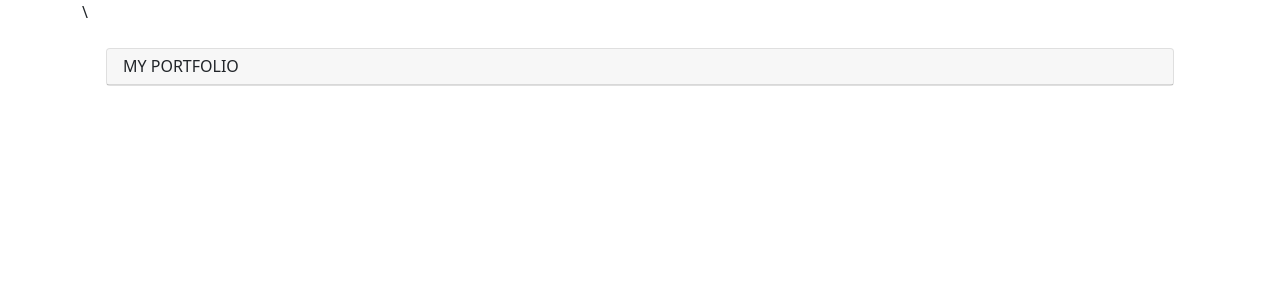
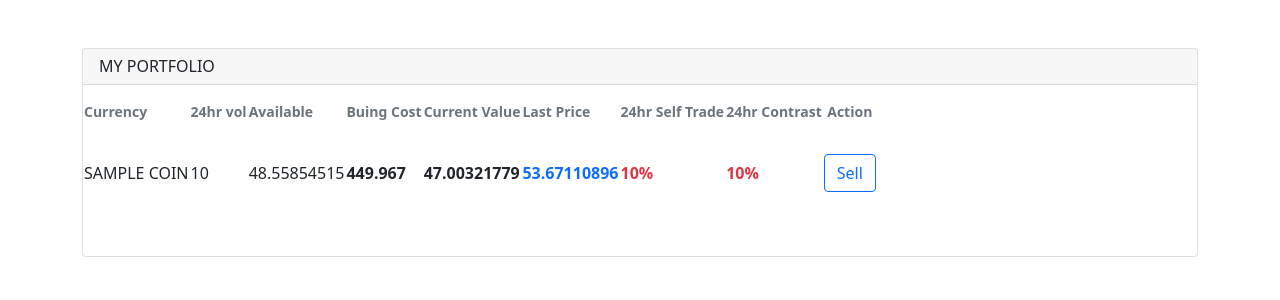
Before and after one commit to shitangdama/dama-server, a Python web app: template templates/index.html in a window 1280 px wide. Shown: the part 40-340 px from the top of the page. Run offline with Jinja, Linux system fonts and the light colour scheme; the template is opened without the code that fills it: most values are stand-ins (such as "Sample title", 1, 10 or a date in 2020).

Commit message:
add_code

```diff
--- a/templates/index.html
+++ b/templates/index.html
@@ -2,14 +2,77 @@
 
 {% set title = "Main" %}
 
-{% block content %}\
-<div class="py-4 px-3 px-md-4">
+{% block content %}
+<div class="mt-5">
   <div class="card mb-3 mb-md-4">
     <div class="card-header">
       <h5 class="h6 text-uppercase font-weight-semi-bold mb-0">My portfolio</h5>
     </div>
 
+    <div class="card-body p-0">
+      <div class="table-responsive datatable">
+        <table class="js-datatable card-table text-nowrap" data-dt-info="#datatableInfo" data-dt-search="#datatableSearch" data-dt-entries="#datatableEntries" data-dt-is-show-paging="true" data-dt-pagination="datatablePagination" data-dt-page-length="6" data-dt-is-responsive="false" data-dt-pagination-classes="pagination justify-content-end font-weight-semi-bold mb-0" data-dt-pagination-items-classes="page-item d-none d-md-block" data-dt-pagination-links-classes="page-link" data-dt-pagination-next-classes="page-item" data-dt-pagination-next-link-classes="page-link" data-dt-pagination-next-link-markup="<i class=&quot;nova-angle-right icon-text icon-text-xs d-inline-block&quot;></i>" data-dt-pagination-prev-classes="page-item" data-dt-pagination-prev-link-classes="page-link" data-dt-pagination-prev-link-markup="<i class=&quot;nova-angle-left icon-text icon-text-xs d-inline-block&quot;></i>">
+          <thead>
+          <tr class="small text-muted">
+            <th class="font-weight-normal py-3">Currency</th>
+            <th class="font-weight-normal py-3">24hr vol</th>
+            <th class="font-weight-normal py-3">Available</th>
+            <th class="font-weight-normal py-3">Buing Cost</th>
+            <th class="font-weight-normal py-3">Current Value</th>
+            <th class="font-weight-normal py-3">Last Price</th>
+            <th class="font-weight-normal py-3">24hr Self Trade</th>
+            <th class="font-weight-normal py-3">24hr Contrast</th>
+            <th class="font-weight-normal text-center py-3 d-print-none">Action</th>
+          </tr>
+          </thead>
+          <tbody>
+            {% for coin in coins %}
+            <tr>
+              <td class="py-3">
+                <span class="d-none">1</span>
+                {{coin.name.upper()}}
+              </td>
+              <td class="py-3">{{coin.vol|round(2)}}</td>
+              <td class="py-3">48.55854515</td>
+              <td class="py-3">
+                <strong class="d-block font-weight-normal">449.967</strong>
+              </td>
+              <td class="py-3">
+                <strong class="d-block font-weight-normal">47.00321779</strong>
+              </td>
+              <td class="py-3 text-primary">
+                <strong class="d-block font-weight-normal">53.67110896</strong>
+              </td>
+              <td class="py-3">
 
+                {% if coin.self_trade > 0 %}
+                  <strong class="d-block text-success font-weight-normal">{{coin.self_trade|round(2)}}%</strong>
+                {% else %}
+                  <strong class="d-block text-danger text-danger font-weight-normal ">{{coin.contrast_trade|round(2)}}%</strong>
+                {% endif %}
+              </td>
+              <td class="py-3">
+                {% if coin.contrast_trade > 0 %}
+                  <strong class="d-block text-success font-weight-normal ">{{coin.contrast_trade|round(2)}}%</strong>
+                {% else %}
+                  <strong class="d-block text-danger font-weight-normal ">{{coin.contrast_trade|round(2)}}%</strong>
+                {% endif %}
+              </td>
+              <td class="py-3 text-right d-print-none">
+                <a class="btn btn-outline-primary" href="#">Sell</a>
+              </td>
+            </tr>
+            {% endfor %}
+          </tbody>
+        </table>
+      </div>
+
+      <div class="media d-block d-md-flex align-items-center p-3 p-md-4">
+        <div id="datatableInfo" class="d-flex mb-2 mb-md-0"></div>
+
+        <nav id="datatablePagination" class="d-flex ml-md-auto d-print-none" aria-label="Pagination"></nav>
+      </div>
+    </div>
 
 
   </div>
```
Also changed, not shown: job.py (added, +25 -0 lines), main.py (+9 -20 lines), models.py (+31 -12 lines), test.py (+24 -4 lines), templates/self.html (added), templates/strategy.html (added).
